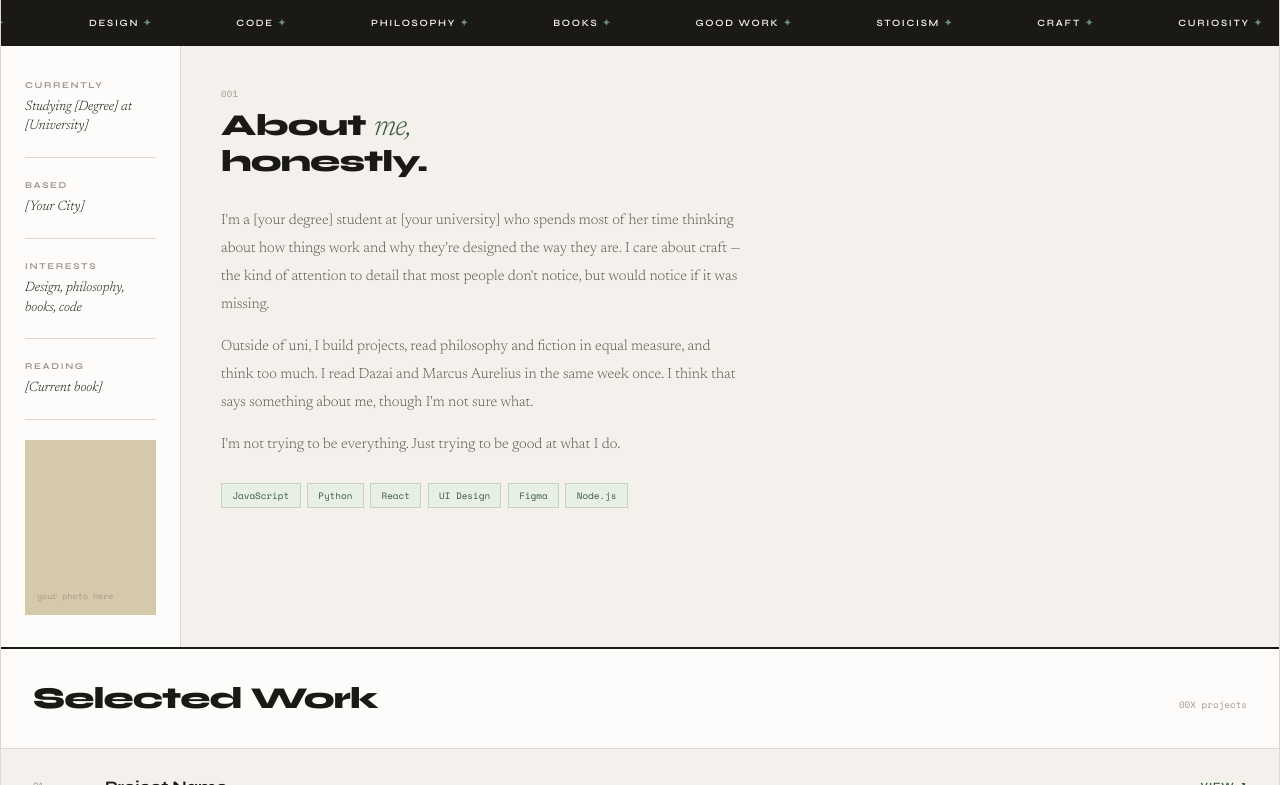
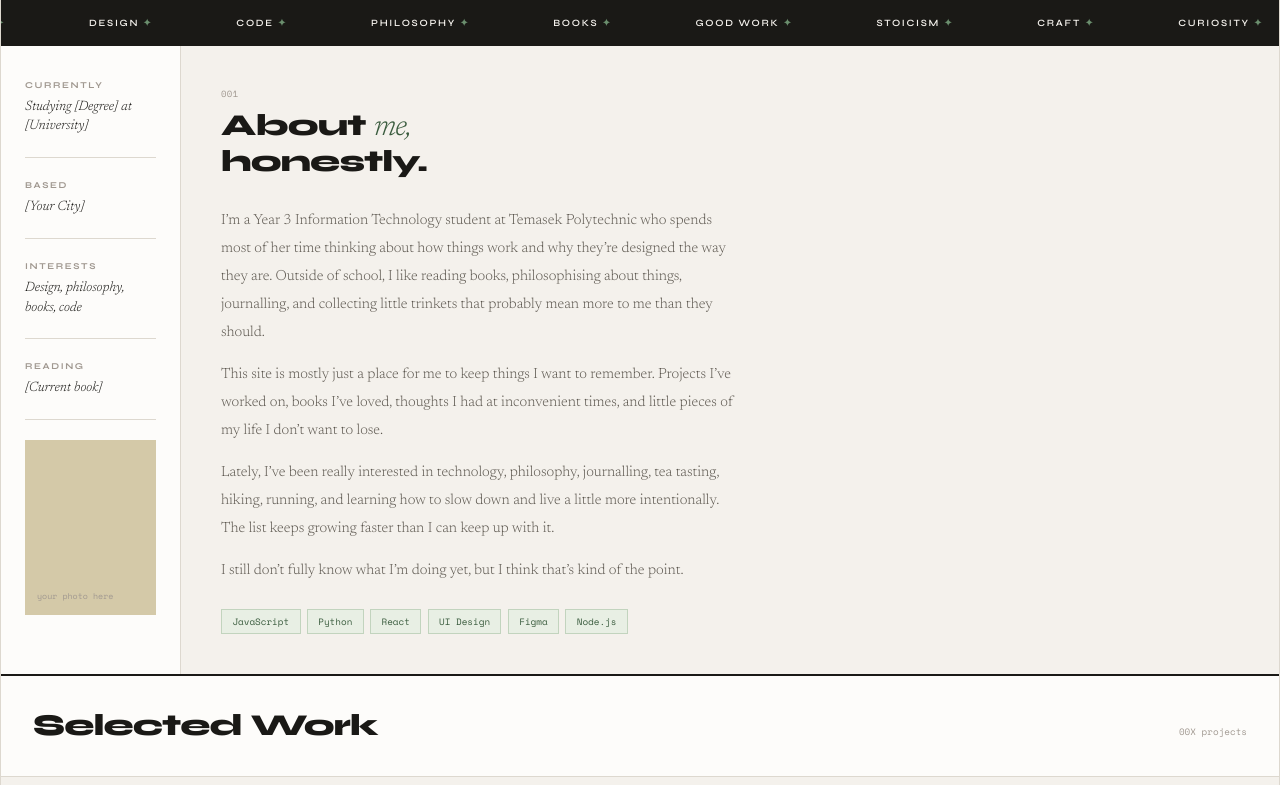
Before and after one commit to Lakshana-K/portfolio, a website: page index.html in a window 1280 px wide. Shown: the part 594-1379 px from the top of the page. Drawn offline with nearby package versions, Linux system fonts and the light colour scheme; no server answers; a script that the page names is missing.

Commit message:
updated about me

```diff
--- a/index.html
+++ b/index.html
@@ -363,9 +363,21 @@
     <div class="about-main reveal">
       <div class="sec-num">001</div>
       <h2 class="sec-title">About <em>me,</em><br>honestly.</h2>
-      <p>I'm a [your degree] student at [your university] who spends most of her time thinking about how things work and why they're designed the way they are. I care about craft — the kind of attention to detail that most people don't notice, but would notice if it was missing.</p>
-      <p>Outside of uni, I build projects, read philosophy and fiction in equal measure, and think too much. I read Dazai and Marcus Aurelius in the same week once. I think that says something about me, though I'm not sure what.</p>
-      <p>I'm not trying to be everything. Just trying to be good at what I do.</p>
+        <p>
+        I’m a Year 3 Information Technology student at Temasek Polytechnic who spends most of her time thinking about how things work and why they’re designed the way they are. Outside of school, I like reading books, philosophising about things, journalling, and collecting little trinkets that probably mean more to me than they should.
+        </p>
+
+        <p>
+        This site is mostly just a place for me to keep things I want to remember. Projects I’ve worked on, books I’ve loved, thoughts I had at inconvenient times, and little pieces of my life I don’t want to lose.
+        </p>
+
+        <p>
+        Lately, I’ve been really interested in technology, philosophy, journalling, tea tasting, hiking, running, and learning how to slow down and live a little more intentionally. The list keeps growing faster than I can keep up with it.
+        </p>
+
+        <p>
+        I still don’t fully know what I’m doing yet, but I think that’s kind of the point.
+        </p>
       <div class="skills">
         <span class="sk">JavaScript</span>
         <span class="sk">Python</span>
```
